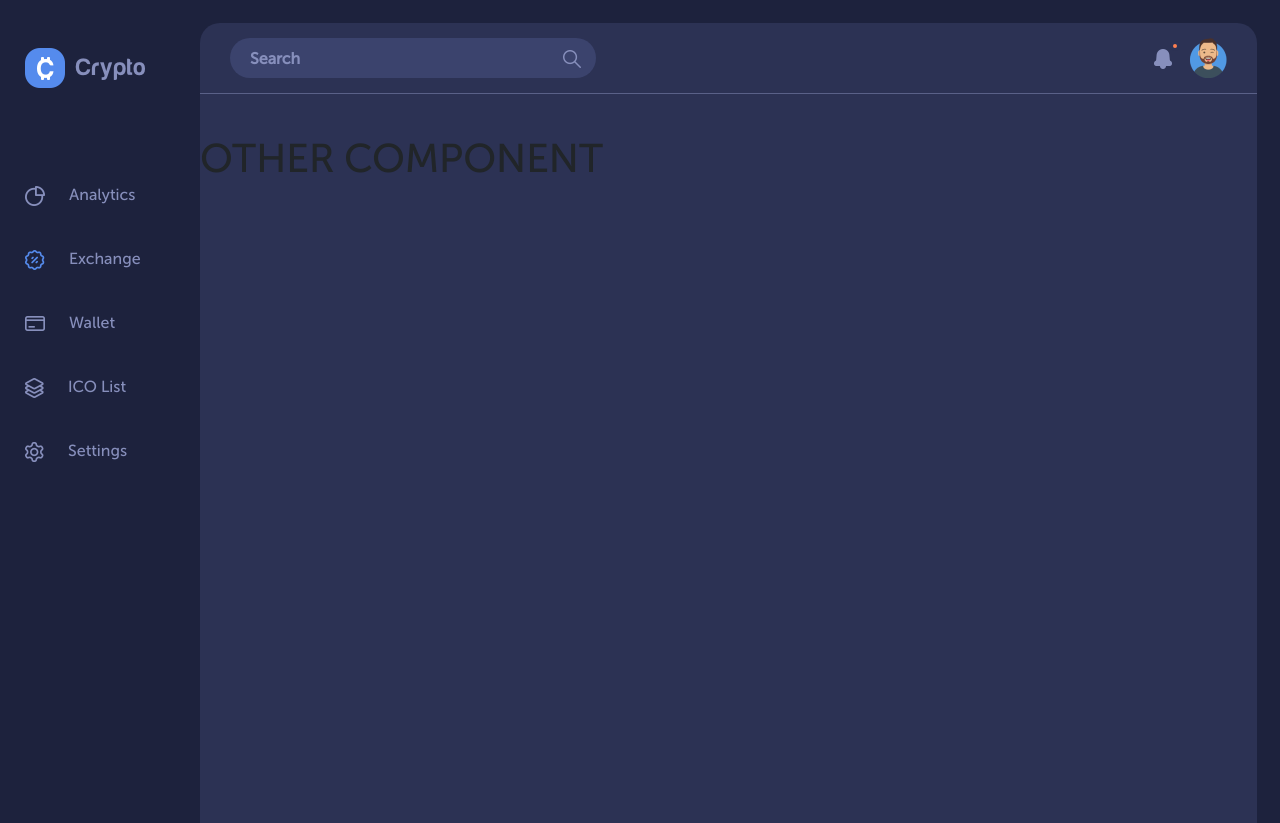
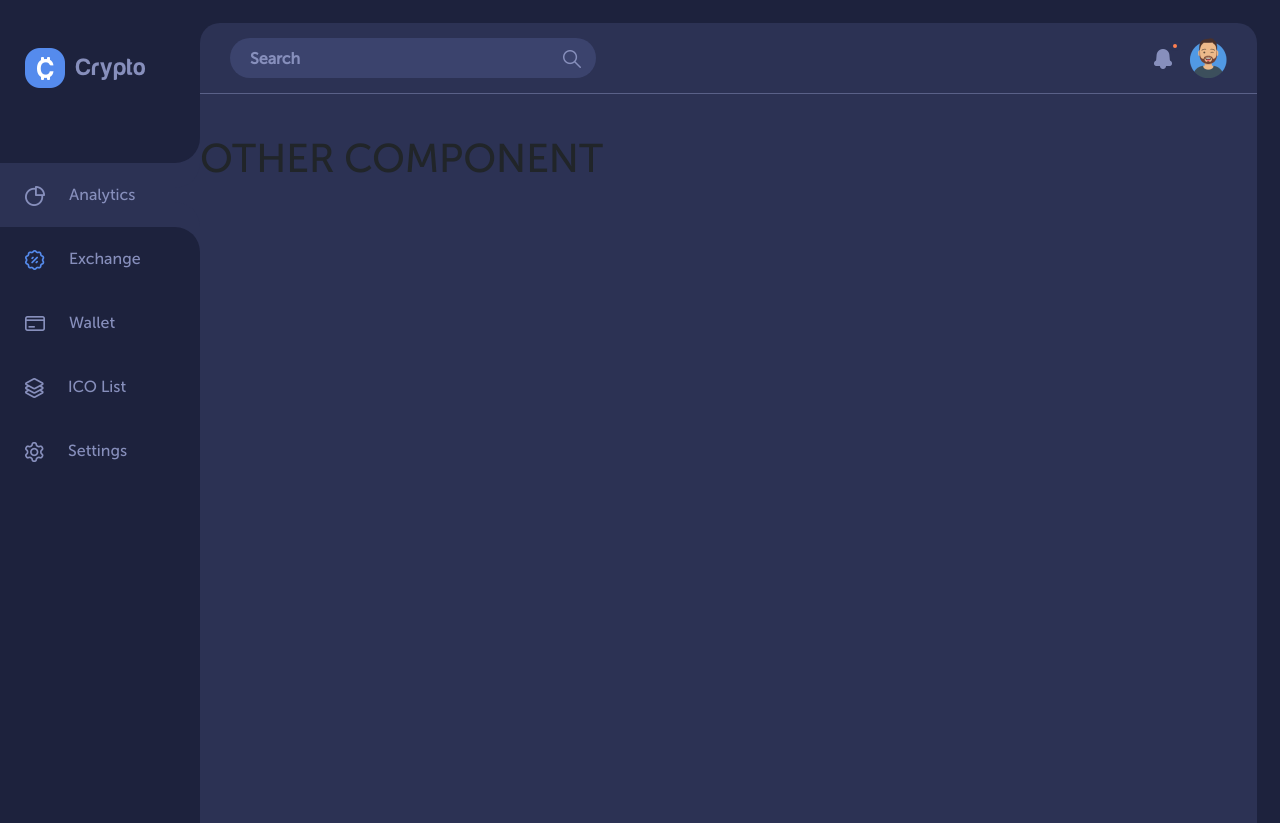
Before and after one commit to hasnainbaloch/innovativeSolutionsAssign, a React (Create React App) app: page / in a window 1280 px wide. Built offline with nearby package versions, Linux system fonts and the light colour scheme.

Commit message:
routing issue resolved

```diff
--- a/src/components/Menu/SideMenu.jsx
+++ b/src/components/Menu/SideMenu.jsx
@@ -26,7 +26,7 @@ export const SideMenu = () => {
       <div className="side-menu-nav">
         <ul>
           <li>
-            <NavLink to="/">
+            <NavLink to="/" exact activeClassName="active">
               <div className="nav-item">
                 <div className="menu-icon-wrap">
                   <img src={analytics} alt="nav-icon" />
@@ -36,7 +36,7 @@ export const SideMenu = () => {
             </NavLink>
           </li>
           <li>
-            <NavLink to="/exchange">
+            <NavLink to="exchange" activeClassName="active">
               <div className="nav-item">
                 <div className="menu-icon-wrap">
                   <img src={exchange} alt="nav-icon" />
@@ -46,7 +46,7 @@ export const SideMenu = () => {
             </NavLink>
           </li>
           <li>
-            <NavLink to="/wallet">
+            <NavLink to="wallet">
               <div className="nav-item">
                 <div className="menu-icon-wrap">
                   <img src={wallet} alt="nav-icon" />
@@ -56,7 +56,7 @@ export const SideMenu = () => {
             </NavLink>
           </li>
           <li>
-            <NavLink to="/ICO-list">
+            <NavLink to="ICO-list">
               <div className="nav-item">
                 <div className="menu-icon-wrap">
                   <img src={ico} alt="nav-icon" />
@@ -66,7 +66,7 @@ export const SideMenu = () => {
             </NavLink>
           </li>
           <li>
-            <NavLink to="/settings">
+            <NavLink to="settings">
               <div className="nav-item">
                 <div className="menu-icon-wrap">
                   <img src={settings} alt="nav-icon" />
--- a/src/components/Menu/menu.css
+++ b/src/components/Menu/menu.css
@@ -41,12 +41,12 @@
   text-decoration: none;
   position: relative;
 }
-.side-menu-nav ul li a:hover {
+.side-menu-nav ul li a:hover, .side-menu-nav ul li a.active {
   background-color: rgb(44, 50, 84);
   color: #558BED;
 }
 
-.side-menu-nav ul li a:hover::before {
+.side-menu-nav ul li a:hover::before,.side-menu-nav ul li a.active::before {
   content: "";
   position: absolute;
 
@@ -58,7 +58,7 @@
   border-radius: 0 25px 0 0;
   box-shadow: 0 -25px 0 0 #2c3254;
 }
-.side-menu-nav ul li a:hover::after {
+.side-menu-nav ul li a:hover::after,.side-menu-nav ul li a.active::after {
   content: "";
   position: absolute;
   background-color: transparent;
```
